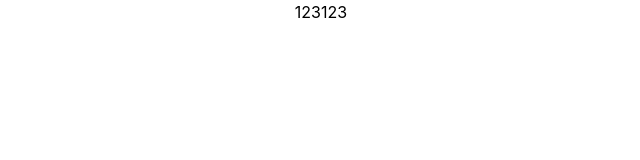
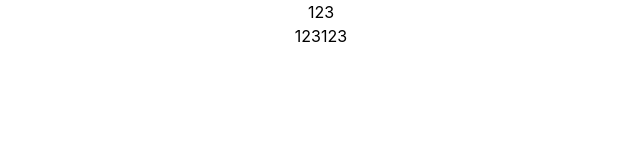
Before and after one commit to dawoonKim6487/w-admin-clone, a React (Create React App) app: page / in a window 1280 px wide. Shown: the top 160 px of the page, without its empty margins (319-959 px from the left). Built offline with nearby package versions, Linux system fonts and the light colour scheme.

Commit message:
절대경로 설정

```diff
--- a/src/App.js
+++ b/src/App.js
@@ -1,9 +1,11 @@
 import React from 'react';
 import './App.css';
+import { TitH1 } from 'components'
 
 function App() {
   return (
     <div className="App">
+      <TitH1></TitH1>
       <h1 className='bg-slate-500'>123123</h1>
     </div>
   );
--- /dev/null
+++ b/src/components/index.js
@@ -0,0 +1 @@
+export { default as TitH1 } from './ui/atoms/TitH1';
--- /dev/null
+++ b/src/components/ui/atoms/TitH1.jsx
@@ -0,0 +1,5 @@
+import React from 'react';
+
+const Tith1 = () => <h1>123</h1>
+
+export default Tith1;
```
Also changed, not shown: jsconfig.json (added, +8 -0 lines).
